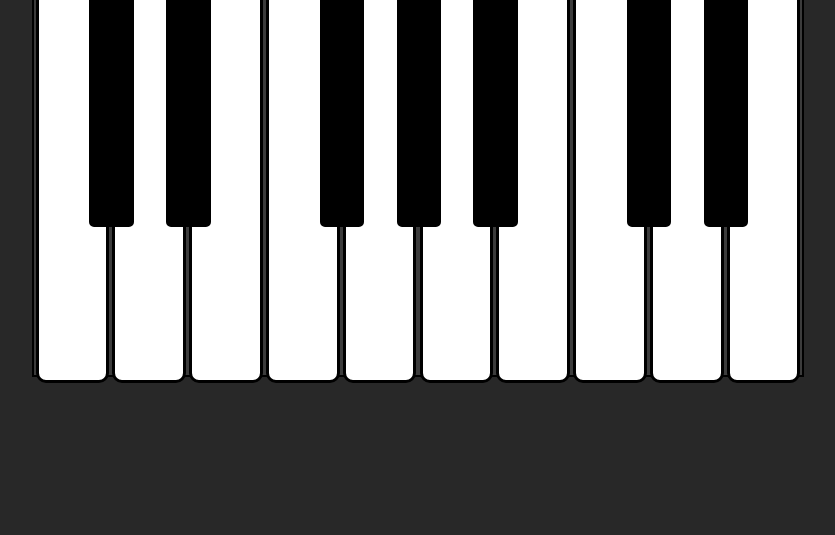
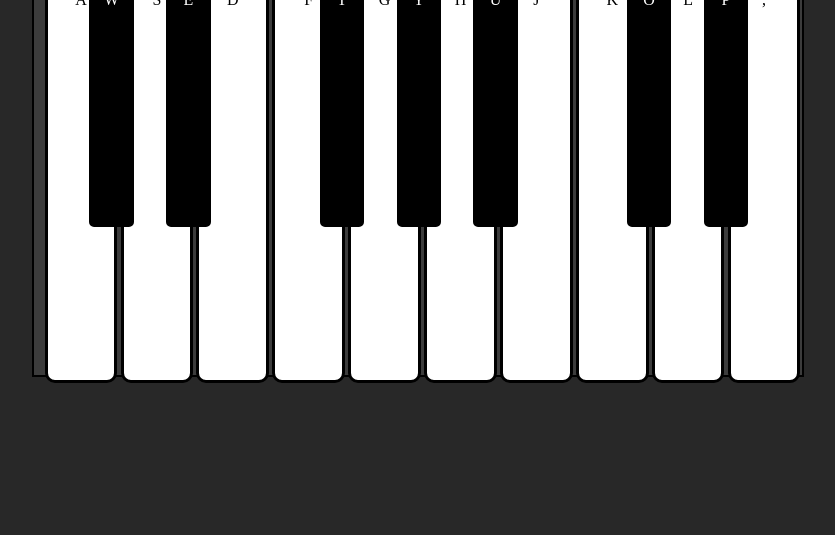
Before and after one commit to ericandradestrohm/mod-2-piano-project-eric-andrade-strohm, a plain HTML site: page index.html in a window 1280 px wide. Shown: the part 265-800 px from the top of the page, without its empty margins (222-1057 px from the left). Drawn offline with Linux system fonts and the light colour scheme.

Commit message:
Added keycodes and functioning javascript eventlisteners

```diff
--- a/app.js
+++ b/app.js
@@ -2,8 +2,21 @@ const pianoKeys = document.querySelector('.piano-keys');
 
 
 function playKey(e) {
-    console.log(e);
+    console.log(e.keyCode);
+    const keyDiv = document.querySelector(`div[data-key="${e.keyCode}"]`);
+    if (keyDiv){
+        keyDiv.classList.add('playing');
+    }
+}
+
+function unplayKey(e) {
+    console.log(e.keyCode);
+    const keyDiv = document.querySelector(`div[data-key="${e.keyCode}"]`);
+    if (keyDiv){
+        keyDiv.classList.remove('playing');
+    }
 }
 
 
 window.addEventListener('keydown',playKey);
+window.addEventListener('keyup',unplayKey);
--- a/index.html
+++ b/index.html
@@ -11,23 +11,23 @@
         <div class="piano-container">
             <div class='key-name big-font'>C3</div>
             <div class="piano-keys">
-                <div class="keys reg-keys"></div>
-                <div class="keys black-keys black-position-1"></div>
-                <div class="keys reg-keys"></div>
-                <div class="keys black-keys black-position-2"></div>
-                <div class="keys reg-keys"></div>
-                <div class="keys reg-keys"></div>
-                <div class="keys black-keys black-position-3"></div>
-                <div class="keys reg-keys"></div>
-                <div class="keys black-keys black-position-4"></div>
-                <div class="keys reg-keys"></div>
-                <div class="keys black-keys black-position-5"></div>
-                <div class="keys reg-keys"></div>
-                <div class="keys reg-keys"></div>
-                <div class="keys black-keys black-position-6"></div>
-                <div class="keys reg-keys"></div>
-                <div class="keys black-keys black-position-7"></div>
-                <div class="keys reg-keys"></div>
+                <<div class="keys reg-keys" data-key="65">A</div>
+                <div class="keys black-keys black-position-1" data-key="87">W</div>
+                <div class="keys reg-keys" data-key="83">S</div>
+                <div class="keys black-keys black-position-2" data-key="69">E</div>
+                <div class="keys reg-keys" data-key="68">D</div>
+                <div class="keys reg-keys" data-key="70">F</div>
+                <div class="keys black-keys black-position-3" data-key="84">T</div>
+                <div class="keys reg-keys" data-key="71">G</div>
+                <div class="keys black-keys black-position-4" data-key="89">Y</div>
+                <div class="keys reg-keys" data-key="72">H</div>
+                <div class="keys black-keys black-position-5" data-key="85">U</div>
+                <div class="keys reg-keys" data-key="74">J</div>
+                <div class="keys reg-keys" data-key="75">K</div>
+                <div class="keys black-keys black-position-6" data-key="79">O</div>
+                <div class="keys reg-keys" data-key="76">L</div>
+                <div class="keys black-keys black-position-7" data-key="80">P</div>
+                <div class="keys reg-keys" data-key="186">;</div>
             </div>
         </div>
     </div>
--- a/styles.css
+++ b/styles.css
@@ -38,6 +38,10 @@ body {
     height: 100%;
     border-radius: 10px;
     border: 3px solid #000;
+
+    /* For text */
+    display: flex;
+    justify-content: center;
 }
 
 .reg-keys {
@@ -54,6 +58,9 @@ body {
     border-top-left-radius: 0;
     border-top-right-radius: 0;
     z-index: 2;
+
+    /* For text */
+    color: white;
 }
 /* Sets black position to keep them responsive as browser changes */
 .black-position-1 { left: 7%; }
```
